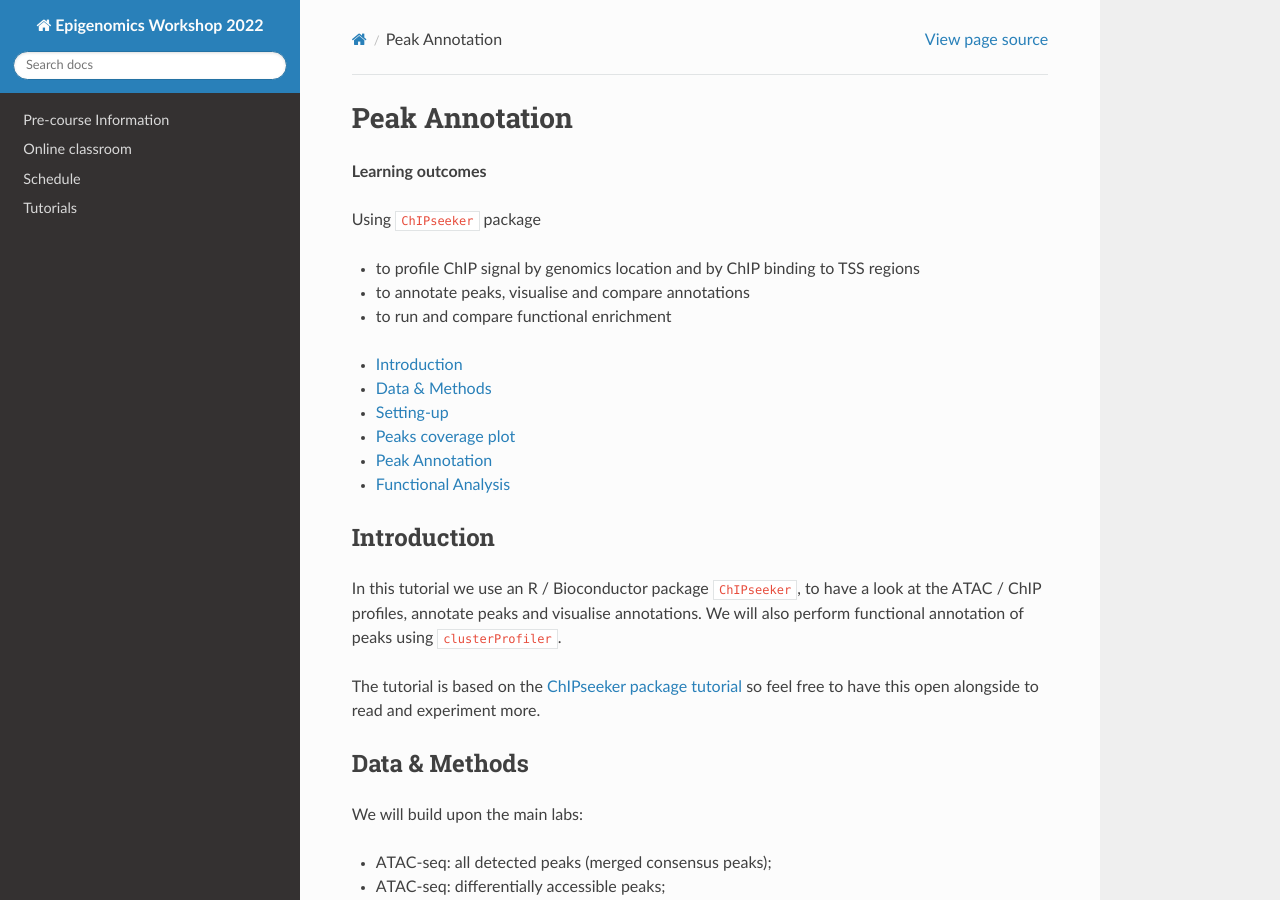
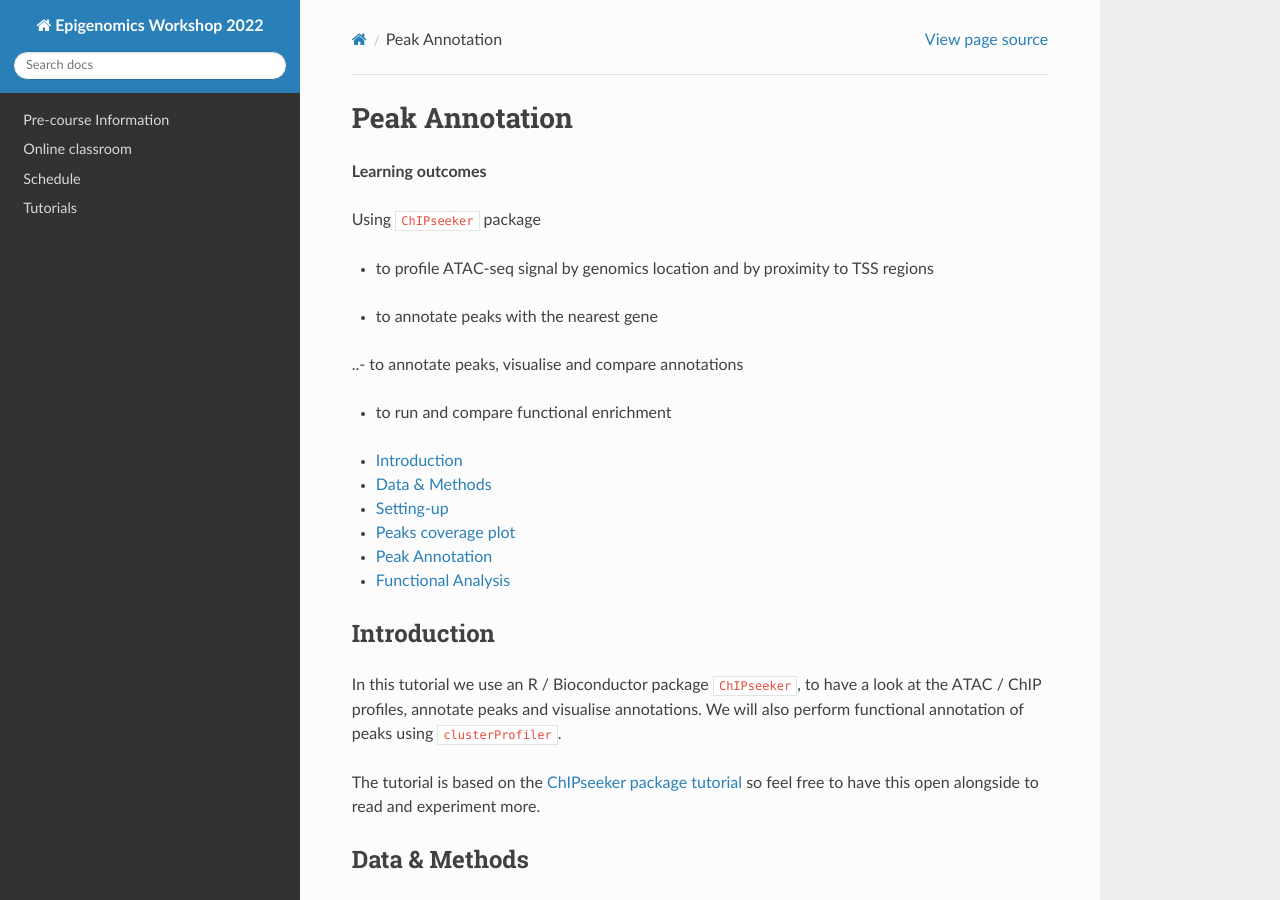
Before and after one commit to NBISweden/workshop-epigenomics-RTDs, a Sphinx documentation site: the page built from docs/content/tutorials/atac-chip-downstream/lab-PeakAnnot.rst, in a window 1280 px wide and 900 px high. Built offline with Sphinx 7.4.7 and the Read the Docs theme 2.0.0, drawn with Linux system fonts in a browser that asks for light colours; pages that are not in the unit, such as notebooks, are missing from menus.

Commit message:
add peak annotation lab

```diff
--- a/docs/content/tutorials/atac-chip-downstream/lab-PeakAnnot.rst
+++ b/docs/content/tutorials/atac-chip-downstream/lab-PeakAnnot.rst
@@ -13,9 +13,13 @@ Peak Annotation
 
 Using ``ChIPseeker`` package
 
-- to profile ChIP signal by genomics location and by ChIP binding to TSS regions
+- to profile ATAC-seq signal by genomics location and by proximity to TSS regions
 
-- to annotate peaks, visualise and compare annotations
+.. - to profile ChIP signal by genomics location and by ChIP binding to TSS regions
+
+- to annotate peaks with the nearest gene
+
+..- to annotate peaks, visualise and compare annotations
 
 - to run and compare functional enrichment
 
```
Also changed, not shown: docs/content/tutorials/atac-chip-downstream/lab-DifAcces.rst (+23 -0 lines).
